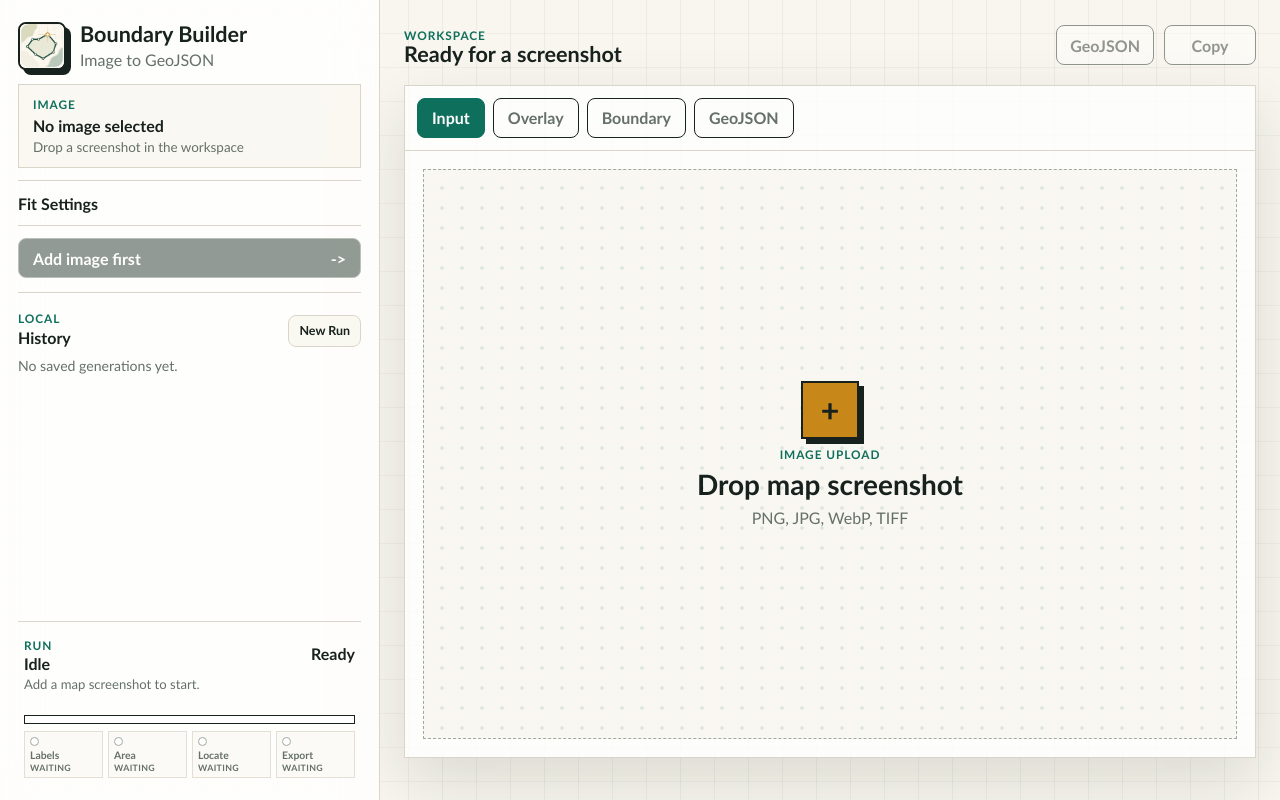
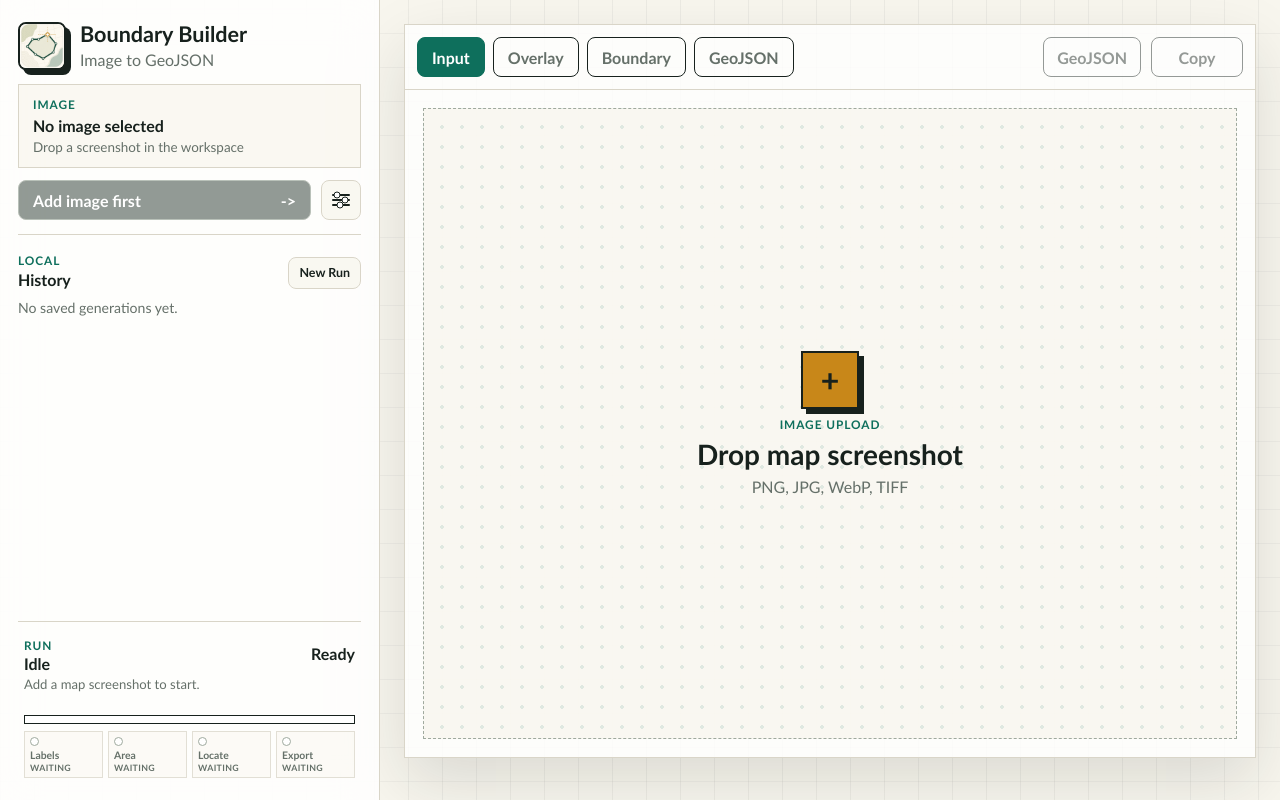
Before and after one commit to EthanMcKanna/map-boundary-builder, a plain HTML site: page map_boundary_builder/web_assets/index.html in a window 1280 px wide. Drawn offline with nearby package versions, Linux system fonts and the light colour scheme; files that its build step writes are made by us from their sources; files whose address does not match are found by name.

Commit message:
Polish builder toolbar UX

```diff
--- a/map_boundary_builder/web_assets/app.css
+++ b/map_boundary_builder/web_assets/app.css
@@ -39,6 +39,18 @@ input {
   font: inherit;
 }
 
+.sr-only {
+  position: absolute;
+  width: 1px;
+  height: 1px;
+  margin: -1px;
+  overflow: hidden;
+  clip: rect(0, 0, 0, 0);
+  white-space: nowrap;
+  border: 0;
+  padding: 0;
+}
+
 .app-shell {
   display: grid;
   grid-template-columns: minmax(300px, 380px) 1fr;
@@ -76,8 +88,7 @@ input {
   object-fit: cover;
 }
 
-.brand h1,
-.top-bar h2 {
+.brand h1 {
   margin: 0;
   font-size: 1.35rem;
   line-height: 1.1;
@@ -210,32 +221,94 @@ input {
   box-shadow: 0 0 0 3px rgba(47, 178, 143, 0.18);
 }
 
+.run-actions {
+  display: grid;
+  grid-template-columns: minmax(0, 1fr) 40px;
+  gap: 10px;
+  align-items: start;
+}
+
 .advanced {
   position: relative;
-  border-top: 1px solid var(--line);
-  border-bottom: 1px solid var(--line);
-  min-height: 44px;
+  min-height: 40px;
   padding: 0;
   z-index: 30;
 }
 
 .advanced summary {
-  display: flex;
-  min-height: 44px;
-  align-items: center;
+  display: grid;
+  width: 40px;
+  min-height: 40px;
+  place-items: center;
+  border: 1px solid var(--line);
+  border-radius: 8px;
+  background: rgba(248, 246, 238, 0.78);
+  color: var(--ink);
   cursor: pointer;
-  font-weight: 850;
+  list-style: none;
+  transition: border-color 150ms ease, background-color 150ms ease, box-shadow 150ms ease;
+}
+
+.advanced summary::-webkit-details-marker {
+  display: none;
+}
+
+.advanced[open] summary,
+.advanced summary:hover {
+  border-color: var(--green);
+  background: rgba(47, 178, 143, 0.12);
+  box-shadow: 0 0 0 3px rgba(47, 178, 143, 0.12);
+}
+
+.settings-icon {
+  display: grid;
+  width: 18px;
+  gap: 3px;
+}
+
+.settings-icon span {
+  position: relative;
+  display: block;
+  width: 18px;
+  height: 2px;
+  border-radius: 999px;
+  background: currentColor;
+}
+
+.settings-icon span::after {
+  content: "";
+  position: absolute;
+  top: 50%;
+  width: 5px;
+  height: 5px;
+  border: 1px solid currentColor;
+  border-radius: 50%;
+  background: var(--panel);
+  transform: translate(-50%, -50%);
+}
+
+.settings-icon span:nth-child(1)::after {
+  left: 5px;
+}
+
+.settings-icon span:nth-child(2)::after {
+  left: 13px;
+}
+
+.settings-icon span:nth-child(3)::after {
+  left: 8px;
 }
 
 .advanced-fields {
   position: absolute;
   top: 0;
   left: calc(100% + 12px);
-  z-index: 40;
+  z-index: 60;
   display: none;
   width: 320px;
   gap: 12px;
   border: 1px solid var(--line);
+  border-radius: 8px;
   background: var(--panel);
   box-shadow: 0 18px 36px rgba(23, 33, 29, 0.16);
   padding: 12px;
@@ -663,17 +736,10 @@ input {
   position: relative;
   z-index: 1;
   display: grid;
-  grid-template-rows: auto minmax(420px, 1fr) auto;
+  grid-template-rows: minmax(420px, 1fr) auto;
   gap: 18px;
   min-width: 0;
   padding: 24px;
-}
-
-.top-bar {
-  display: flex;
-  align-items: center;
-  justify-content: space-between;
-  gap: 16px;
 }
 
 .actions {
@@ -681,6 +747,7 @@ input {
   gap: 10px;
   flex-wrap: wrap;
   justify-content: end;
+  flex: 0 0 auto;
 }
 
 .ghost-action {
@@ -708,12 +775,23 @@ input {
   box-shadow: var(--shadow);
 }
 
+.preview-header {
+  display: flex;
+  min-width: 0;
+  align-items: center;
+  justify-content: space-between;
+  gap: 12px;
+  border-bottom: 1px solid var(--line);
+  padding: 12px;
+}
+
 .tabs {
   display: flex;
   gap: 8px;
+  min-width: 0;
+  max-width: 100%;
   overflow-x: auto;
-  border-bottom: 1px solid var(--line);
-  padding: 12px;
+  padding: 0;
 }
 
 .tab {
@@ -888,15 +966,15 @@ input {
 
   .workspace {
     order: 1;
-    grid-template-rows: auto minmax(360px, 1fr) auto;
+    grid-template-rows: minmax(360px, 1fr) auto;
     padding: 18px;
   }
 
   .advanced-fields {
     top: calc(100% + 8px);
     right: 0;
-    left: 0;
-    width: auto;
+    left: auto;
+    width: min(320px, calc(100vw - 28px));
   }
 
   .metric-grid {
@@ -910,9 +988,13 @@ input {
     padding: 14px;
   }
 
-  .top-bar {
-    align-items: flex-start;
+  .preview-header {
+    align-items: stretch;
     flex-direction: column;
+  }
+
+  .tabs {
+    width: 100%;
   }
 
   .actions {
--- a/map_boundary_builder/web_assets/index.html
+++ b/map_boundary_builder/web_assets/index.html
@@ -27,8 +27,17 @@
             <span id="fileMeta">Drop a screenshot in the workspace</span>
           </label>
 
+          <div class="run-actions">
+            <button id="runButton" class="primary-action" type="submit">
+              <span>Run Boundary</span>
+              <span aria-hidden="true">-></span>
+            </button>
+
             <details class="advanced">
-            <summary>Fit Settings</summary>
+              <summary aria-label="Fit settings" title="Fit settings">
+                <span class="settings-icon" aria-hidden="true"><span></span><span></span><span></span></span>
+                <span class="sr-only">Fit Settings</span>
+              </summary>
               <div class="advanced-fields">
                 <label class="field compact">
                   <span>Confidence Floor</span>
@@ -44,11 +53,7 @@
                 </label>
               </div>
             </details>
-
-          <button id="runButton" class="primary-action" type="submit">
-            <span>Run Boundary</span>
-            <span aria-hidden="true">-></span>
-          </button>
+          </div>
         </form>
 
         <section class="history-panel" aria-labelledby="historyTitle">
@@ -80,24 +85,21 @@
       </aside>
 
       <main class="workspace">
-        <section class="top-bar">
-          <div>
-            <span class="eyebrow">Workspace</span>
-            <h2 id="workspaceTitle">Ready for a screenshot</h2>
-          </div>
-          <div class="actions">
-            <a id="downloadLink" class="ghost-action disabled" href="#" aria-disabled="true">GeoJSON</a>
-            <button id="copyButton" class="ghost-action" type="button" disabled>Copy</button>
-          </div>
-        </section>
+        <h2 id="workspaceTitle" class="sr-only">Ready for a screenshot</h2>
 
         <section class="preview-stage">
+          <div class="preview-header">
             <nav class="tabs" aria-label="Preview tabs">
               <button class="tab active" type="button" data-tab="input">Input</button>
               <button class="tab" type="button" data-tab="overlay">Overlay</button>
               <button class="tab" type="button" data-tab="boundary">Boundary</button>
               <button class="tab" type="button" data-tab="geojson">GeoJSON</button>
             </nav>
+            <div class="actions" aria-label="Output actions">
+              <a id="downloadLink" class="ghost-action disabled" href="#" aria-disabled="true">GeoJSON</a>
+              <button id="copyButton" class="ghost-action" type="button" disabled>Copy</button>
+            </div>
+          </div>
 
           <div class="pane active" id="inputPane" data-pane="input">
             <label id="dropZone" class="drop-zone primary-drop" data-drop-target for="imageInput">
```
Lines whose indentation alone changed are shown as unchanged.
